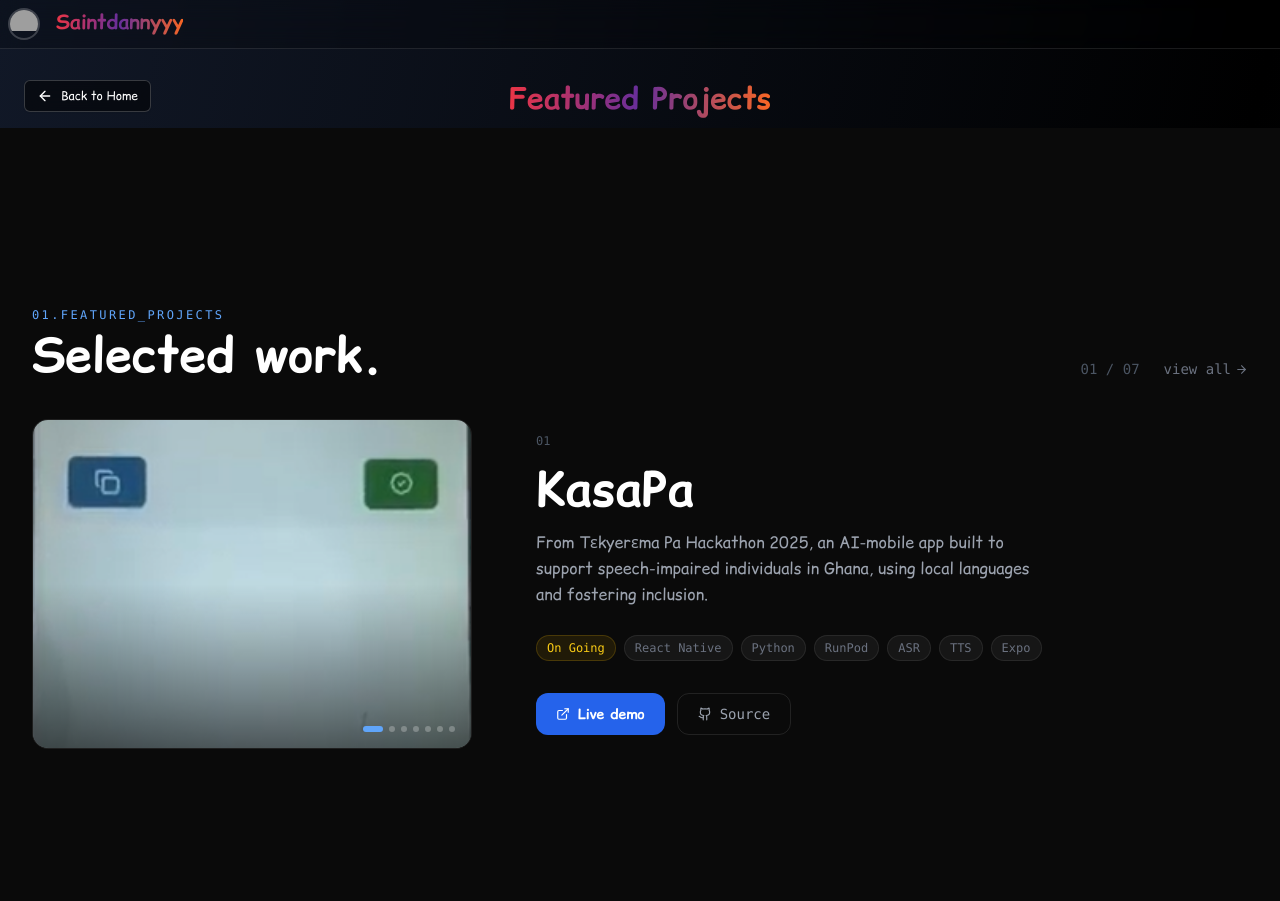
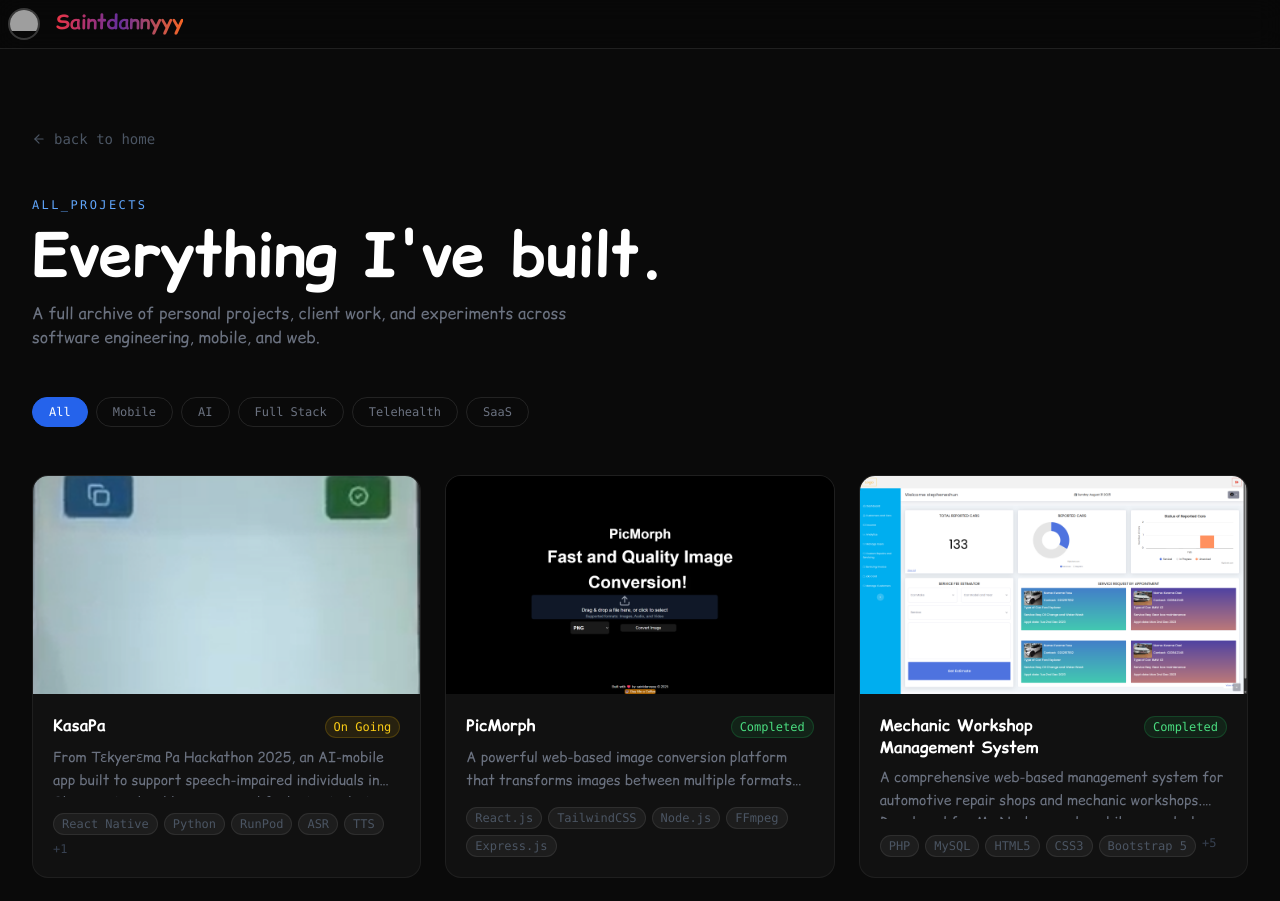
Before and after one commit to saintdannyyy/saintdannyyy-portfolio, a Next.js app: page /projects in a window 1280 px wide. Shown: the top 901 px of the page. Built offline with nearby package versions, Linux system fonts and the light colour scheme; grey boxes are pictures that could not be loaded.

Commit message:
feat: implement ProjectsPage with category filtering, project display, and improved layout

```diff
--- a/app/projects/page.js
+++ b/app/projects/page.js
@@ -1,44 +1,179 @@
 "use client";
 
-import { ArrowLeft } from "lucide-react";
+import { useState } from "react";
+import Image from "next/image";
 import Link from "next/link";
-import { Button } from "@/components/ui/button";
+import { ArrowLeft, ExternalLink, Github } from "lucide-react";
 import Header from "@/components/Header";
-import Projects from "@/components/Projects";
+import projectsData from "@/data/projects.json";
+
+const statusStyles = {
+  Completed: "text-green-400 bg-green-500/10 border-green-500/20",
+  "On Going": "text-yellow-400 bg-yellow-500/10 border-yellow-500/20",
+  "In Progress": "text-yellow-400 bg-yellow-500/10 border-yellow-500/20",
+};
+
+const allCategories = ["All", ...Array.from(
+  new Set(
+    (projectsData.projects || []).flatMap((p) =>
+      Array.isArray(p.category) ? p.category : [p.category]
+    )
+  )
+)];
 
 export default function ProjectsPage() {
+  const projects = projectsData.projects || [];
+  const [activeCategory, setActiveCategory] = useState("All");
+
+  const filtered =
+    activeCategory === "All"
+      ? projects
+      : projects.filter((p) =>
+          Array.isArray(p.category)
+            ? p.category.includes(activeCategory)
+            : p.category === activeCategory
+        );
+
   return (
-    <div className="min-h-screen bg-gradient-to-br from-gray-900 via-black to-gray-900">
+    <div className="min-h-screen bg-[#0a0a0a]">
       <Header />
 
-      {/* Navigation */}
-      <div className="fixed top-20 left-6 z-50">
-        <Button
-          asChild
-          variant="outline"
-          size="sm"
-          className="bg-black/50 backdrop-blur-md border-white/20 hover:bg-white/10 text-white"
+      <main className="max-w-7xl mx-auto px-4 sm:px-6 lg:px-8 pt-32 pb-24">
+
+        {/* Back link */}
+        <Link
+          href="/"
+          className="inline-flex items-center gap-2 text-sm font-mono text-gray-600 hover:text-blue-400 transition-colors mb-12"
         >
-          <Link href="/" className="flex items-center gap-2">
-            <ArrowLeft className="w-4 h-4" />
-            <span>Back to Home</span>
-          </Link>
-        </Button>
-      </div>
+          <ArrowLeft size={14} />
+          back to home
+        </Link>
 
-      {/* Page Title */}
-      <div className="fixed top-20 left-1/2 transform -translate-x-1/2 z-40">
-        <h1 className="text-2xl md:text-3xl font-bold text-center font-comic">
-          <span className="bg-gradient-to-r from-[#EA3546] via-[#662E9B] to-[#F86624] bg-clip-text text-transparent">
-            Featured Projects
+        {/* Page heading */}
+        <div className="mb-12">
+          <span className="text-blue-400 text-xs font-mono uppercase tracking-[0.2em] mb-3 block">
+            all_projects
           </span>
-        </h1>
-      </div>
+          <h1 className="text-5xl sm:text-6xl font-bold font-comic text-white mb-4">
+            Everything I&apos;ve built.
+          </h1>
+          <p className="text-gray-500 text-base max-w-xl">
+            A full archive of personal projects, client work, and experiments across software engineering, mobile, and web.
+          </p>
+        </div>
 
-      {/* Main Content - Projects Component */}
-      <div className="pt-32">
-        <Projects />
-      </div>
+        {/* Category filter */}
+        <div className="flex flex-wrap gap-2 mb-12">
+          {allCategories.map((cat) => (
+            <button
+              key={cat}
+              onClick={() => setActiveCategory(cat)}
+              className={`px-4 py-1.5 rounded-full text-xs font-mono border transition-all duration-200 ${
+                activeCategory === cat
+                  ? "bg-blue-600 border-blue-600 text-white"
+                  : "border-white/10 text-gray-500 hover:border-white/25 hover:text-gray-300"
+              }`}
+            >
+              {cat}
+            </button>
+          ))}
+        </div>
+
+        {/* Projects grid */}
+        <div className="grid sm:grid-cols-2 lg:grid-cols-3 gap-6">
+          {filtered.map((p) => (
+            <div
+              key={p.id}
+              className="group flex flex-col rounded-2xl border border-white/[0.06] bg-[#111] overflow-hidden hover:border-white/[0.12] transition-all duration-300"
+            >
+              {/* Image */}
+              <div className="relative w-full aspect-[16/9] overflow-hidden bg-[#0d0d0d]">
+                {p.image ? (
+                  <Image
+                    src={p.image}
+                    alt={p.title}
+                    fill
+                    className="object-cover transition-transform duration-500 group-hover:scale-[1.03]"
+                    sizes="(max-width: 640px) 100vw, (max-width: 1024px) 50vw, 33vw"
+                  />
+                ) : (
+                  <div className="absolute inset-0 flex items-center justify-center text-gray-700 font-mono text-sm">
+                    no preview
+                  </div>
+                )}
+                <div className="absolute inset-0 bg-gradient-to-t from-[#111]/80 to-transparent opacity-0 group-hover:opacity-100 transition-opacity duration-300" />
+
+                {/* Hover CTAs */}
+                <div className="absolute bottom-3 left-3 right-3 flex gap-2 opacity-0 group-hover:opacity-100 translate-y-2 group-hover:translate-y-0 transition-all duration-300">
+                  {p.liveUrl && (
+                    <Link
+                      href={p.liveUrl}
+                      target="_blank"
+                      rel="noopener noreferrer"
+                      className="flex-1 inline-flex items-center justify-center gap-1.5 py-2 bg-blue-600 hover:bg-blue-500 text-white text-xs font-semibold font-comic rounded-lg transition-colors"
+                    >
+                      <ExternalLink size={12} /> Live
+                    </Link>
+                  )}
+                  {p.githubUrl && (
+                    <Link
+                      href={p.githubUrl}
+                      target="_blank"
+                      rel="noopener noreferrer"
+                      className="flex-1 inline-flex items-center justify-center gap-1.5 py-2 border border-white/15 hover:border-white/30 text-gray-300 text-xs font-mono rounded-lg transition-colors"
+                    >
+                      <Github size={12} /> Source
+                    </Link>
+                  )}
+                </div>
+              </div>
+
+              {/* Card body */}
+              <div className="flex flex-col flex-1 p-5">
+                <div className="flex items-start justify-between gap-3 mb-2">
+                  <h2 className="text-base font-bold font-comic text-white leading-snug">
+                    {p.title}
+                  </h2>
+                  <span
+                    className={`shrink-0 mt-0.5 px-2 py-0.5 text-xs font-mono rounded-full border ${
+                      statusStyles[p.status] ?? "text-gray-400 bg-white/5 border-white/10"
+                    }`}
+                  >
+                    {p.status}
+                  </span>
+                </div>
+
+                <p className="text-gray-500 text-sm leading-relaxed mb-4 line-clamp-2 flex-1">
+                  {p.description}
+                </p>
+
+                {/* Tech tags */}
+                <div className="flex flex-wrap gap-1.5 mt-auto">
+                  {p.technologies?.slice(0, 5).map((t) => (
+                    <span
+                      key={t}
+                      className="px-2 py-0.5 text-xs font-mono bg-white/5 border border-white/[0.08] rounded-full text-gray-600"
+                    >
+                      {t}
+                    </span>
+                  ))}
+                  {p.technologies?.length > 5 && (
+                    <span className="text-xs font-mono text-gray-700">
+                      +{p.technologies.length - 5}
+                    </span>
+                  )}
+                </div>
+              </div>
+            </div>
+          ))}
+        </div>
+
+        {filtered.length === 0 && (
+          <div className="text-center py-24 text-gray-600 font-mono text-sm">
+            no projects in this category yet.
+          </div>
+        )}
+      </main>
     </div>
   );
 }
```
